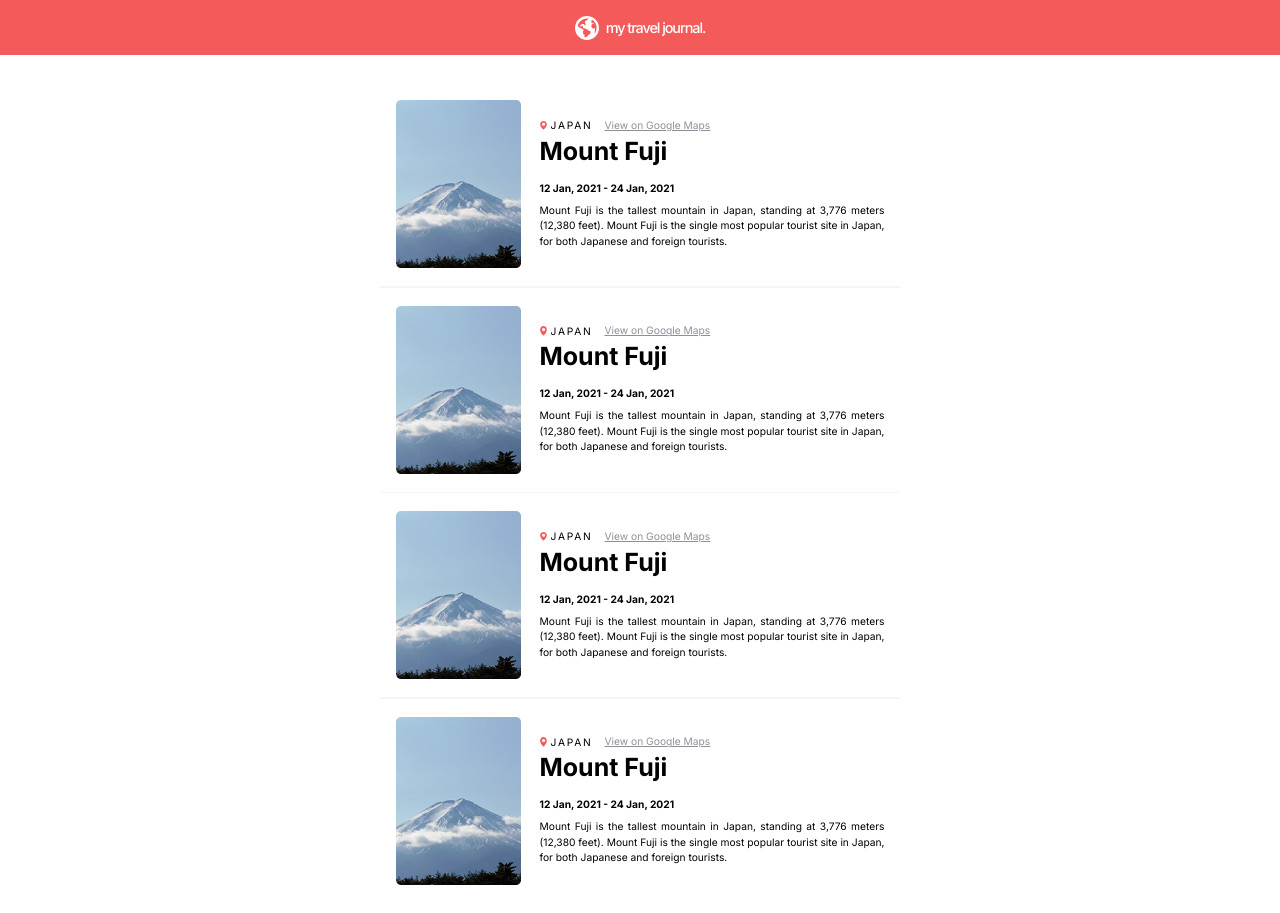
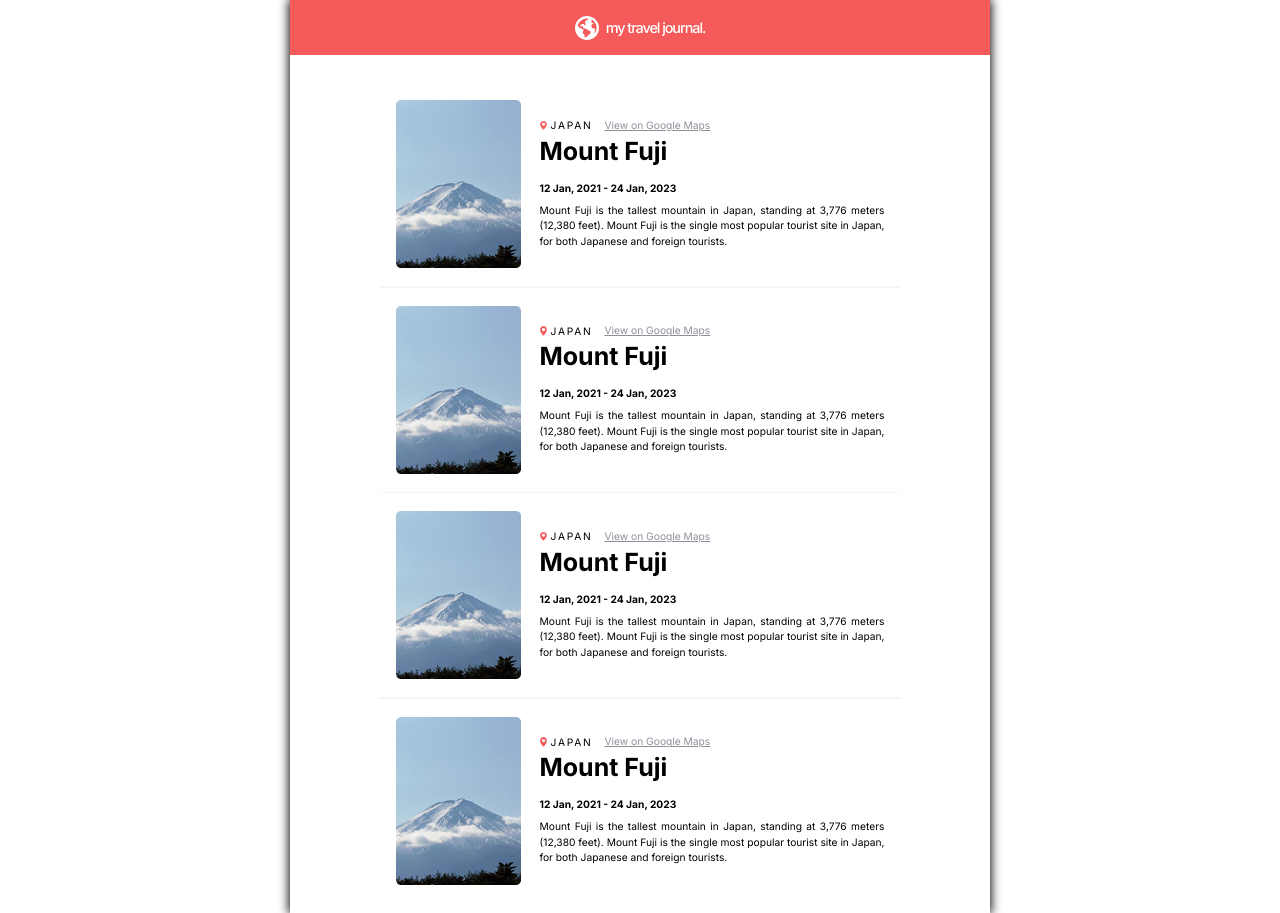
Before and after one commit to harold-myfavdev/simply_blog, a React (Vite) app: page / in a window 1280 px wide. Built offline with nearby package versions, Linux system fonts and the light colour scheme.

Commit message:
use props in Posts

```diff
--- a/src/components/Post.jsx
+++ b/src/components/Post.jsx
@@ -1,20 +1,35 @@
-import MountFuji from '/src/assets/Mount Fuji.png';
-import Marker from '/src/assets/Marker.svg';
+export default function Post(props) {
+    /* Get post start and end dates */
+    const postStartDate = props.postStartDate;
+    const postEndDate = props.postEndDate;
+    const [dayStart, monthNameStart, yearStart] = postStartDate.replace(",", "").split(" ");
+    const [dayEnd, monthNameEnd, yearEnd] = postEndDate.replace(",", "").split(" ");
+    function getMonthNumber(monthName) {
+        const months = {
+            Jan: "01", Feb: "02", Mar: "03", Apr: "04", May: "05", Jun: "06",
+            Jul: "07", Aug: "08", Sep: "09", Oct: "10", Nov: "11", Dec: "12"
+        };
+        return months[monthName] || "Invalid month";
+    }
+    const monthNumStart = getMonthNumber(monthNameStart);
+    const monthNumEnd = getMonthNumber(monthNameEnd);
+    const dateTimeStart = `${yearStart}-${monthNumStart}-${dayStart}`;
+    const dateTimeEnd = `${yearEnd}-${monthNumEnd}-${dayEnd}`;
+    /* End get post start and end dates */
 
-export default function Post() {
     return (
         <>
             <figure className="postContainer">
-                <img src={MountFuji} alt="Mount Fuji" className="postImg"/>
+                <img src={props.postImg} alt="Mount Fuji" className="postImg"/>
                 <div className="postDetails">
                     <p className="postLocation">
-                        <img src={Marker} alt="Location Marker" />
+                        <img src={props.marker} alt="Location Marker" />
                         JAPAN
-                        <a href="https://www.google.com/maps/place/Mount+Fuji/@35.3606421,138.7170637,15z/data=!3m1!4b1!4m6!3m5!1s0x6019629a42fdc899:0xa6a1fcc916f3a4df!8m2!3d35.3606255!4d138.7273634!16zL20vMGNrczA?entry=ttu" className="googleMap">View on Google Maps</a>
+                        <a href={props.map} className="googleMap">View on Google Maps</a>
                     </p>
-                    <h2 className="postTitle">Mount Fuji</h2>
-                    <p className="postDate"><time datetime="2021-01-12"></time>12 Jan, 2021 - <time datetime="2021-01-24">24 Jan, 2021</time></p>
-                    <p className="postDesc">Mount Fuji is the tallest mountain in Japan, standing at 3,776 meters (12,380 feet). Mount Fuji is the single most popular tourist site in Japan, for both Japanese and foreign tourists.</p>
+                    <h2 className="postTitle">{props.postTitle}</h2>
+                    <p className="postDate"><time dateTime={dateTimeStart}></time>{props.postStartDate} - <time dateTime={dateTimeEnd}>{props.postEndDate}</time></p>
+                    <p className="postDesc">{props.postDesc}</p>
                 </div>
             </figure>
             <hr />
--- a/src/components/Posts.jsx
+++ b/src/components/Posts.jsx
@@ -1,12 +1,63 @@
+import MountFuji from '/src/assets/Mount Fuji.png';
+import Marker from '/src/assets/Marker.svg';
 import Post from './Post';
 
 export default function Posts() {
+    const postsData = [
+        {postImg : MountFuji,
+         marker : Marker,
+         map : "https://www.google.com/maps/place/Mount+Fuji/@35.3606421,138.7170637,15z/data=!3m1!4b1!4m6!3m5!1s0x6019629a42fdc899:0xa6a1fcc916f3a4df!8m2!3d35.3606255!4d138.7273634!16zL20vMGNrczA?entry=ttu",
+         postTitle : "Mount Fuji",
+         postStartDAte : "12 Jan, 2021",
+         postEndDAte : "24 Jan, 2023",
+         postDesc : "Mount Fuji is the tallest mountain in Japan, standing at 3,776 meters (12,380 feet). Mount Fuji is the single most popular tourist site in Japan, for both Japanese and foreign tourists."
+        },
+
+        {postImg : MountFuji,
+            marker : Marker,
+            map : "https://www.google.com/maps/place/Mount+Fuji/@35.3606421,138.7170637,15z/data=!3m1!4b1!4m6!3m5!1s0x6019629a42fdc899:0xa6a1fcc916f3a4df!8m2!3d35.3606255!4d138.7273634!16zL20vMGNrczA?entry=ttu",
+            postTitle : "Mount Fuji",
+            postStartDAte : "12 Jan, 2021",
+            postEndDAte : "24 Jan, 2023",
+            postDesc : "Mount Fuji is the tallest mountain in Japan, standing at 3,776 meters (12,380 feet). Mount Fuji is the single most popular tourist site in Japan, for both Japanese and foreign tourists."
+        },
+
+        {postImg : MountFuji,
+            marker : Marker,
+            map : "https://www.google.com/maps/place/Mount+Fuji/@35.3606421,138.7170637,15z/data=!3m1!4b1!4m6!3m5!1s0x6019629a42fdc899:0xa6a1fcc916f3a4df!8m2!3d35.3606255!4d138.7273634!16zL20vMGNrczA?entry=ttu",
+            postTitle : "Mount Fuji",
+            postStartDAte : "12 Jan, 2021",
+            postEndDAte : "24 Jan, 2023",
+            postDesc : "Mount Fuji is the tallest mountain in Japan, standing at 3,776 meters (12,380 feet). Mount Fuji is the single most popular tourist site in Japan, for both Japanese and foreign tourists."
+        },
+
+        {postImg : MountFuji,
+            marker : Marker,
+            map : "https://www.google.com/maps/place/Mount+Fuji/@35.3606421,138.7170637,15z/data=!3m1!4b1!4m6!3m5!1s0x6019629a42fdc899:0xa6a1fcc916f3a4df!8m2!3d35.3606255!4d138.7273634!16zL20vMGNrczA?entry=ttu",
+            postTitle : "Mount Fuji",
+            postStartDAte : "12 Jan, 2021",
+            postEndDAte : "24 Jan, 2023",
+            postDesc : "Mount Fuji is the tallest mountain in Japan, standing at 3,776 meters (12,380 feet). Mount Fuji is the single most popular tourist site in Japan, for both Japanese and foreign tourists."
+        },
+
+    ]
+    console.log(postsData.length)
     return (
         <>
-            <Post />
-            <Post />
-            <Post />
-            <Post />
+            {postsData.map((post, i)=>(
+                <Post
+                    key={i}
+                    postImg={postsData[i].postImg}
+                    marker={postsData[i].marker}
+                    map={postsData[i].map}
+                    postTitle={postsData[i].postTitle}
+                    postStartDate={postsData[i].postStartDAte}
+                    postEndDate={postsData[i].postEndDAte}
+                    postDesc={postsData[i].postDesc}
+                />
+                )
+            )}
+
         </>
     )
 }
--- a/src/index.css
+++ b/src/index.css
@@ -9,8 +9,8 @@
 /* CSS Custom Styles */
 
 #root {
-    /* min-width: 550px;
-    min-height: 704px; */
+    max-width: 700px;
+    min-height: 704px;
     margin: auto;
     box-shadow: 0px 0px 10px 1px black;
     font-family: "Inter", serif;
```
